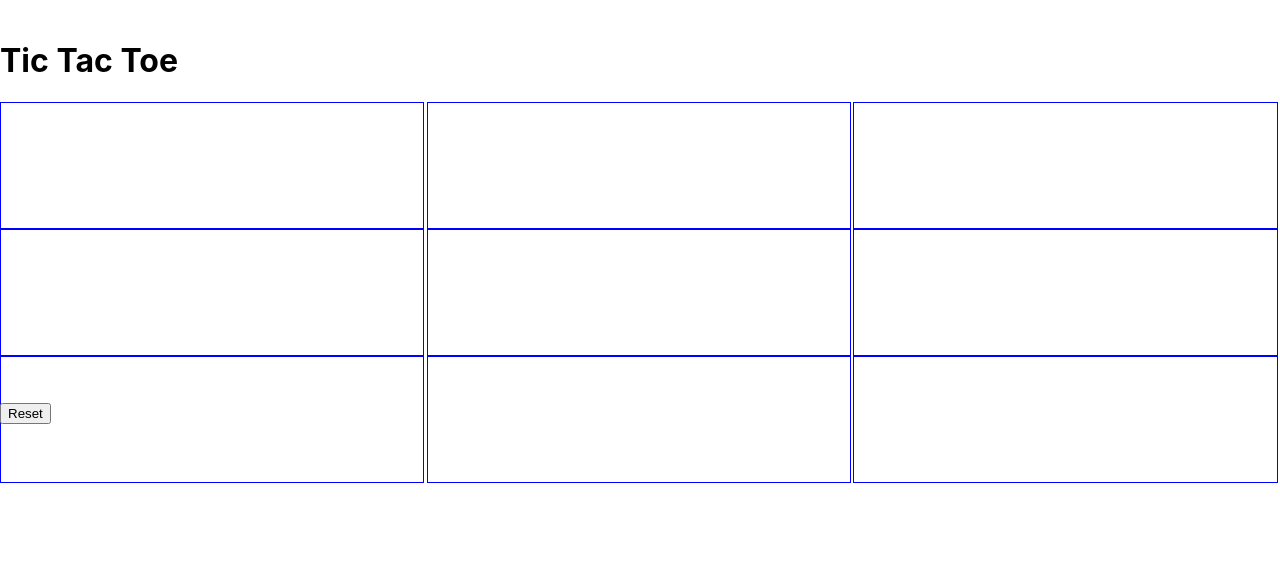
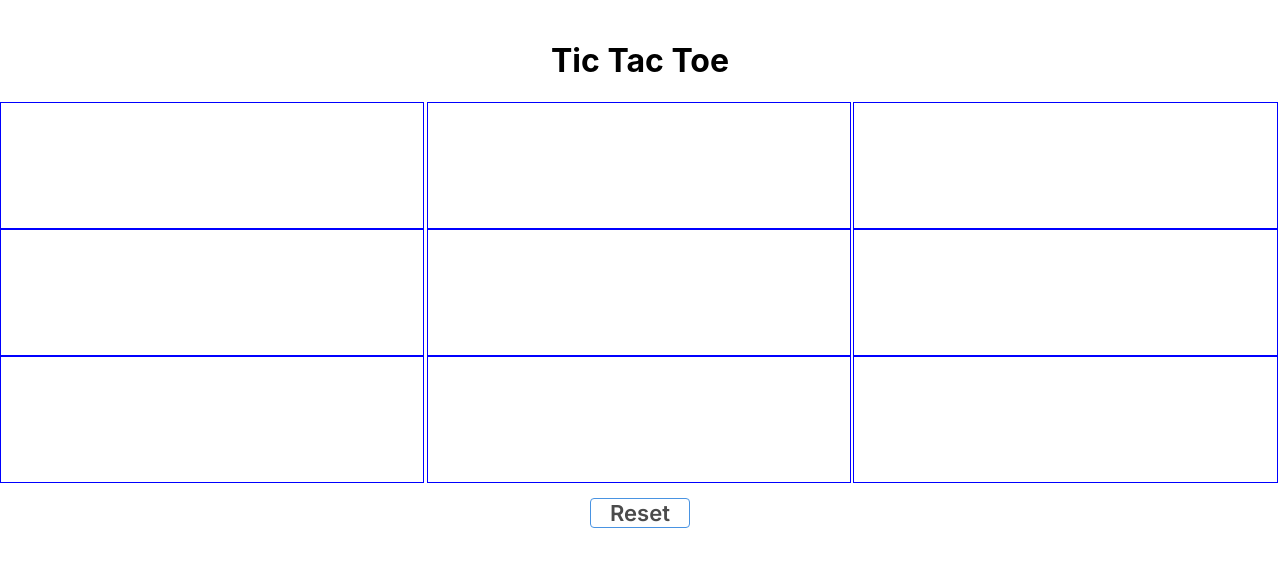
Before and after one commit to vishek3000/TicTacToe, a React (Create React App) app: page / in a window 1280 px wide. Shown: the top 566 px of the page. Built offline with nearby package versions, Linux system fonts and the light colour scheme.

Commit message:
Board is now the single source of truth

```diff
--- a/public/index.html
+++ b/public/index.html
@@ -3,6 +3,9 @@
   <head>
     <meta charset="utf-8" />
     <link rel="icon" href="%PUBLIC_URL%/favicon.ico" />
+    <link rel="preconnect" href="https://fonts.googleapis.com">
+    <link rel="preconnect" href="https://fonts.gstatic.com" crossorigin>
+    <link href="https://fonts.googleapis.com/css2?family=Inter:wght@400;600;700&family=Karla:wght@700&display=swap" rel="stylesheet">
     <meta name="viewport" content="width=device-width, initial-scale=1" />
     <meta name="theme-color" content="#000000" />
     <meta
--- a/src/App.css
+++ b/src/App.css
@@ -2,9 +2,10 @@ body{
   margin: 0;
   padding: 20px;
   display: flex;
-  align-items: 0;
+  align-items: center;
   justify-content: center;
   justify-items: center;
+  text-align: center;
 }
 
 .grid {
@@ -14,8 +15,7 @@ body{
 
 .board-container{
   width: 100vw;
-  height: 300px;
-  /* border: 1px solid red; */
+  height: auto;
   display: grid;
   grid-template-columns: repeat(3, 1fr);
 }
@@ -36,3 +36,24 @@ body{
   transition: 0.2s ease-in;
   cursor: pointer;
 }
+
+.reset{
+  margin-top: 15px;
+  height: 30px;
+  background-color: white;
+  border: 1px solid #4993e2;
+  width: 100px;
+  border-radius: 4px;
+  font-family: Inter;
+  font-size: 22px;
+  color: rgb(75, 75, 75);
+  transition: 0.2s ease;
+  font-weight: 600;
+}
+
+.reset:hover{
+  background-color: #4993e2;
+  transition: 0.2s ease;
+  cursor: pointer;
+
+}
--- a/src/App.js
+++ b/src/App.js
@@ -1,21 +1,25 @@
 import './App.css';
-import React from 'react'
+import React, {useContext} from 'react'
 import { nanoid } from 'nanoid'
 
 import Square from "./components/Square"
 import Reset from './components/Reset';
 
-
-
+import {Context} from "./Context"
 
 function App() {
 
+  const {allSquares} = useContext(Context)
+
   // Generate squares
-  const squareElements = [...Array(9)].map((x, index) => (<Square key={nanoid()} id={index} />))
+  const squareElements = allSquares.map((square) => (
+    <Square
+      key={nanoid()}
+      square={square}
+    />)
+  )
 
-
-
-  console.log(squareElements)
+  //console.log(squareElements)
   return (
     <div>
       <h1>Tic Tac Toe</h1>
--- a/src/Context.js
+++ b/src/Context.js
@@ -1,8 +1,12 @@
-import React, {useState} from 'react';
+import React, {useState, useEffect} from 'react';
+import squares from './squares';
+
 
 const Context = React.createContext()
 
 function ContextProvider({children}){
+    const [reset, setReset] = useState(false)
+    const [allSquares, setAllSquares] = useState([])
 
     const [board, setBoard] = useState(
         {
@@ -11,9 +15,22 @@ function ContextProvider({children}){
           y3: [0,0,0]
     })
 
-    function updateBoard(id){
-        const x = id % 3 // this is the 'x' position
-        const y = Math.floor(id / 3) // this is the 'y' position
+    // set Squares
+    useEffect(() =>{
+        setAllSquares(squares)
+    }, [reset])
+
+    function updateSelected(square){
+        setAllSquares(prev =>(
+            prev.map(sq =>(
+                sq.id === square.id ? {...sq, isSelected: !sq.isSelected} : sq
+            ))
+        ))
+    }
+
+    function updateBoard(square){
+        const x = square.id % 3 // this is the 'x' position
+        const y = Math.floor(square.id / 3) // this is the 'y' position
 
         setBoard(prev =>{
             if (y === 0){
@@ -32,7 +49,10 @@ function ContextProvider({children}){
                 return {...prev, y3: newArr}
             }
         })
+        updateSelected(square)
+        //checkIfBoardFull()
     }
+
     console.log(board)
 
     function clearBoard(){
@@ -41,11 +61,12 @@ function ContextProvider({children}){
             y2: [0,0,0],
             y3: [0,0,0]
         })
+        setReset(prev => !prev)
+        //setBoardFull(false)
     }
 
-
     return (
-        <Context.Provider value={{board, updateBoard, clearBoard}}>
+        <Context.Provider value={{board, updateBoard, clearBoard, allSquares}}>
             {children}
         </Context.Provider>
     )
--- a/src/components/Reset.js
+++ b/src/components/Reset.js
@@ -5,7 +5,12 @@ import { Context } from '../Context'
 const Reset = () => {
     const {clearBoard} = useContext(Context)
   return (
-    <button onClick={clearBoard}>Reset</button>
+    <button
+        className='reset'
+        onClick={clearBoard}
+        >
+        Reset
+    </button>
   )
 }
 
--- a/src/components/Square.js
+++ b/src/components/Square.js
@@ -1,30 +1,17 @@
-import React, {useState, useContext} from 'react'
-
+import React, {useContext} from 'react'
 import { Context } from '../Context'
 
-
-
-const Square = (props) => {
-    const [selected, setSelected] = useState(false)
+const Square = ({square}) => {
 
     const {updateBoard} = useContext(Context)
-
-
-    function handleSelected(id){
-        updateBoard(id)
-        setSelected(true)
-    }
-
-    console.log(`square with id of ${props.id} is now ${selected}`)
-
-
+    //console.log(`square with id of ${square.id} is now ${square.isSelected}`)
 
   return (
     <div
         className="square"
-        onClick={() => handleSelected(props.id)}
+        onClick={() => updateBoard(square)}
         >
-        {selected && "X"}
+        {square.isSelected && "X"}
         </div>
   )
 }
--- /dev/null
+++ b/src/squares.js
@@ -0,0 +1,41 @@
+const squares = [
+    {
+        id: 0,
+        isSelected: false,
+    },
+    {
+        id: 1,
+        isSelected: false,
+        content: ""
+    },
+    {
+        id: 2,
+        isSelected: false,
+    },
+    {
+        id: 3,
+        isSelected: false,
+    },
+    {
+        id: 4,
+        isSelected: false,
+    },
+    {
+        id: 5,
+        isSelected: false,
+    },
+    {
+        id: 6,
+        isSelected: false,
+    },
+    {
+        id: 7,
+        isSelected: false,
+    },
+    {
+        id: 8,
+        isSelected: false,
+    }
+]
+
+export default squares
```
